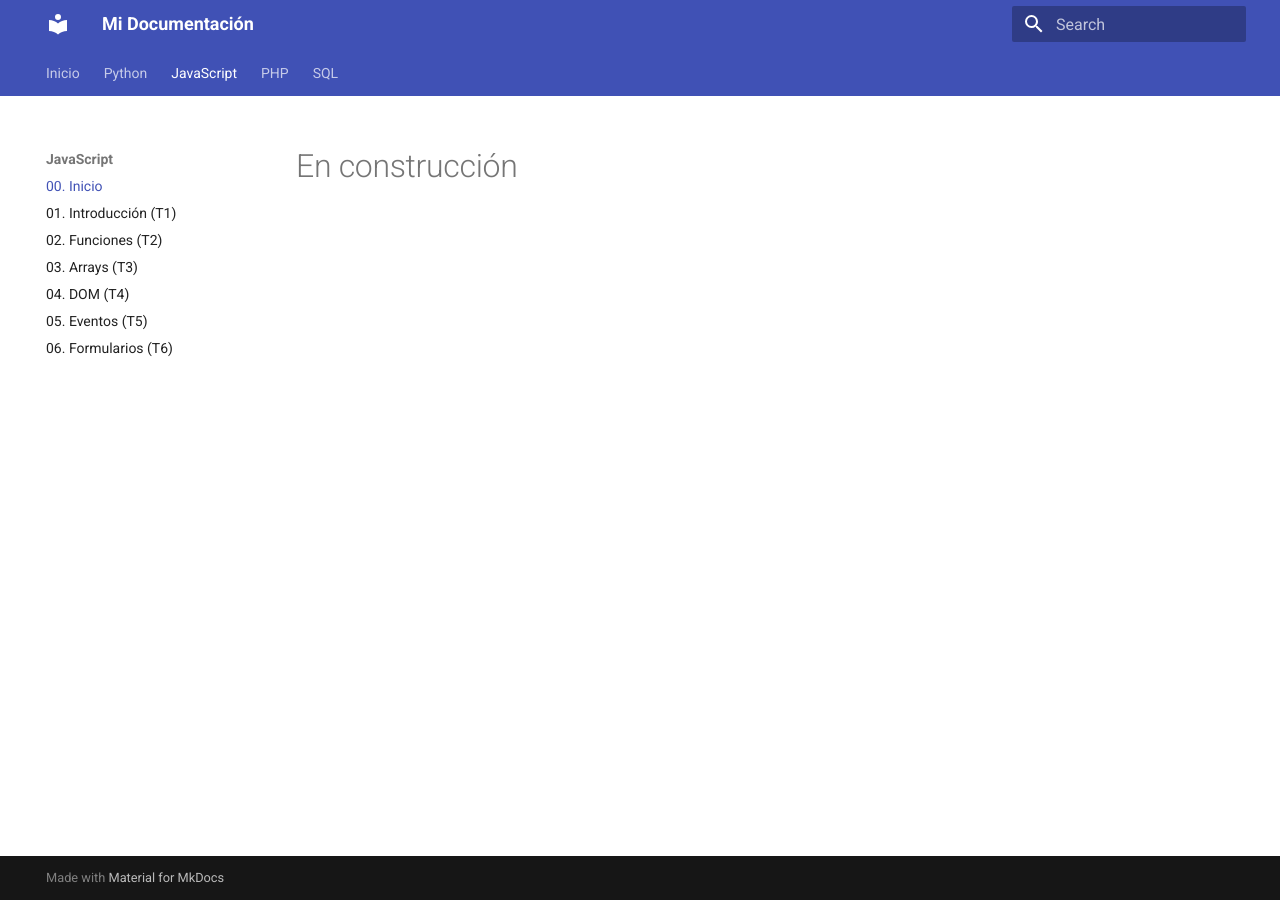
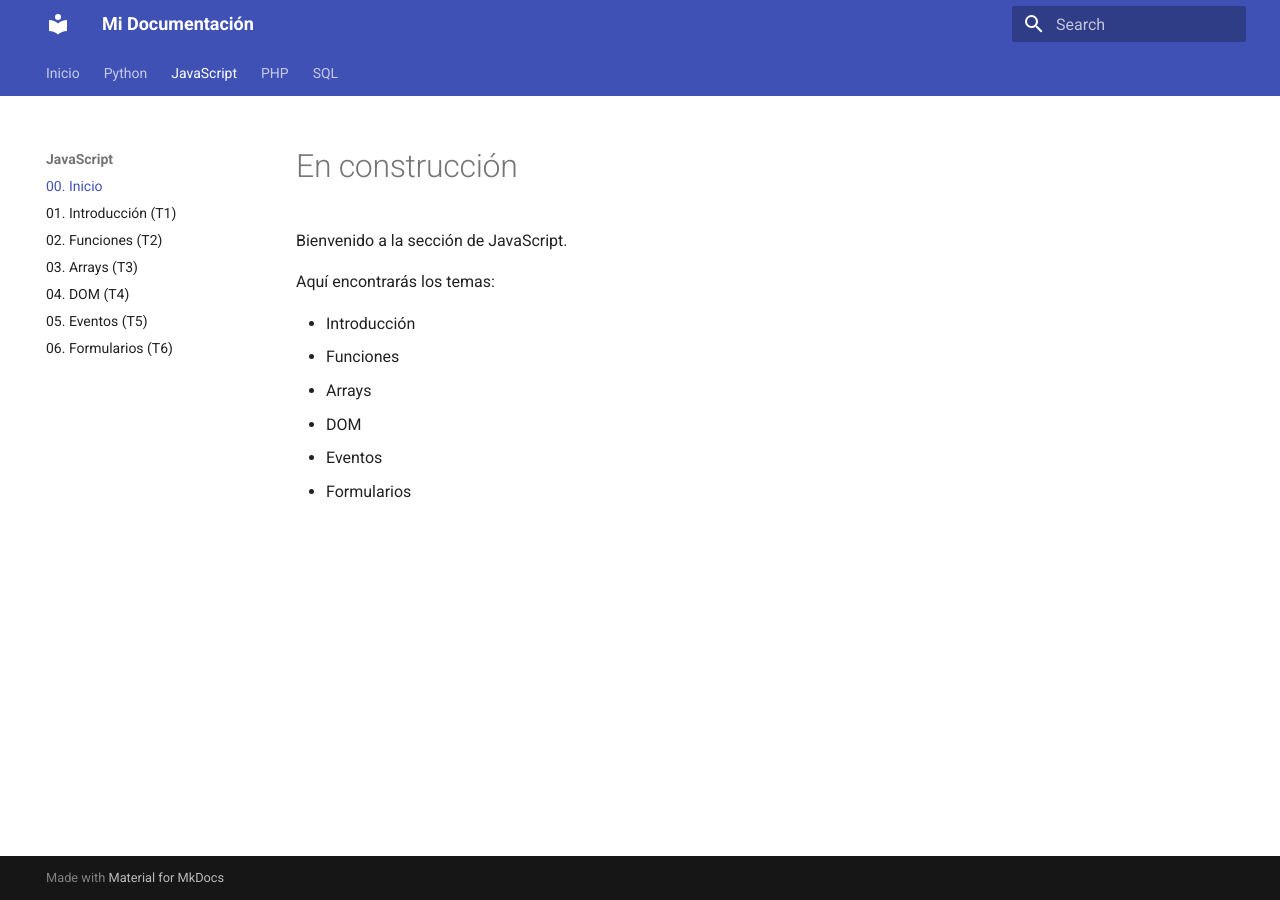
Before and after one commit to elviajerobarato/MkDocs, an MkDocs documentation site: the page built from docs/JavaScript/index.md, in a window 1280 px wide. Built offline with MkDocs 1.6.1 and Material for MkDocs 9.7.7, drawn with Linux system fonts in a browser that asks for light colours.

Commit message:
Update index.md

```diff
--- a/docs/JavaScript/index.md
+++ b/docs/JavaScript/index.md
@@ -1 +1,11 @@
 # En construcción
+Bienvenido a la sección de JavaScript.
+
+Aquí encontrarás los temas:
+
+- Introducción
+- Funciones
+- Arrays
+- DOM
+- Eventos
+- Formularios
```
